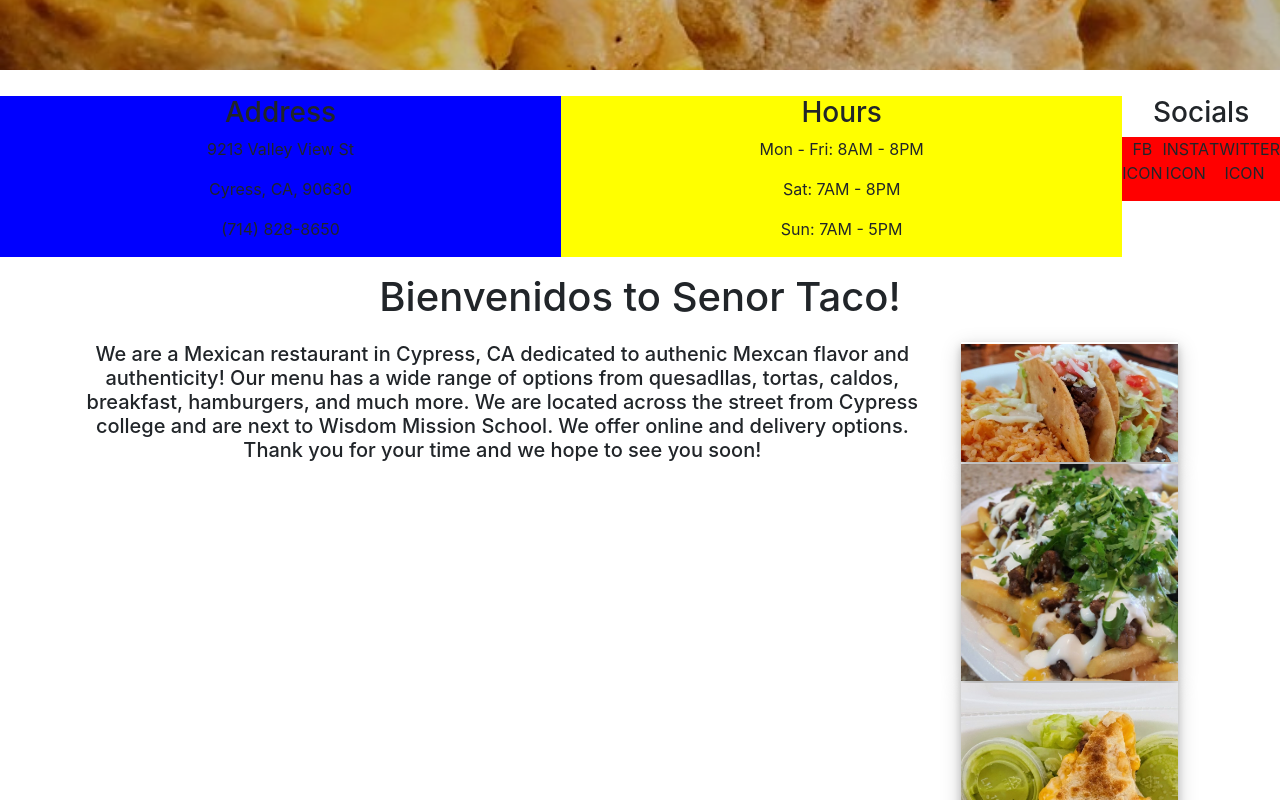
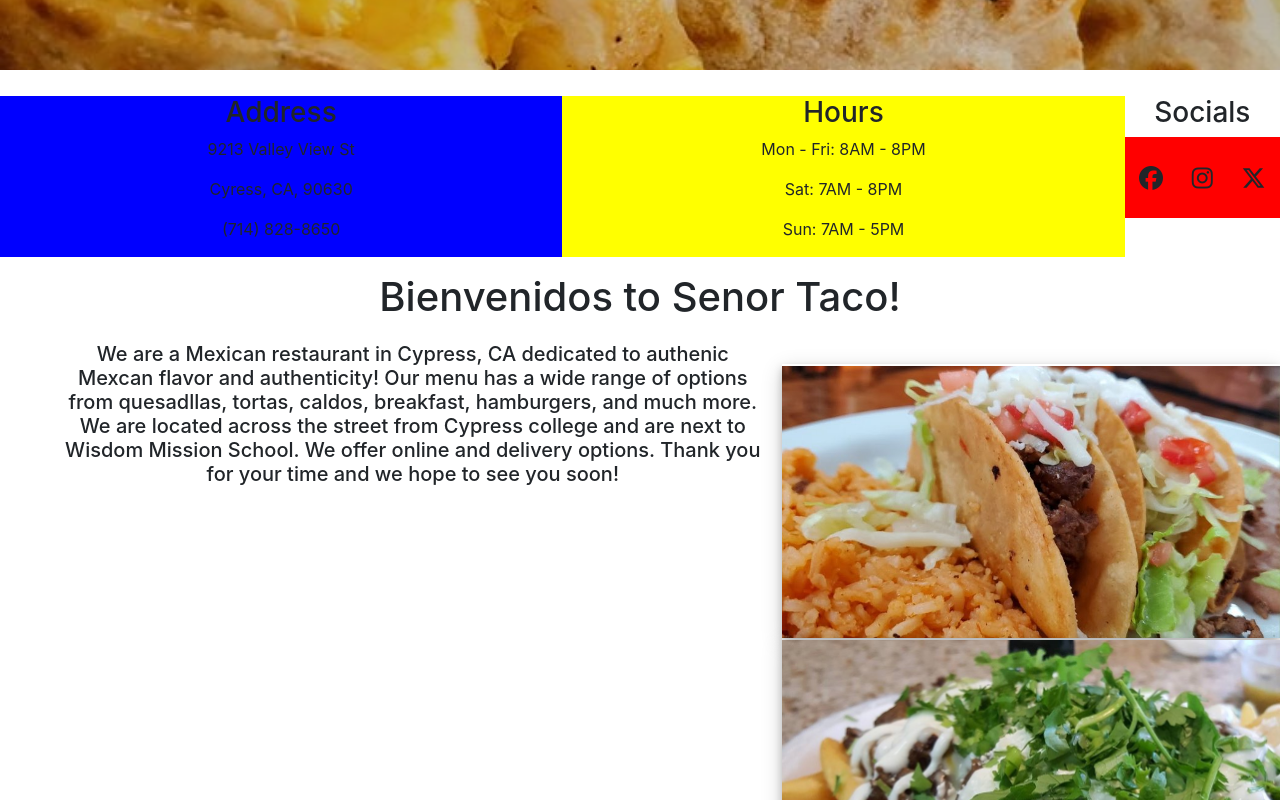
Before and after one commit to NathanielGonzalez52/SenorTaco, a React (Create React App) app: page /home in a window 1280 px wide. Shown: the part 380-1180 px from the top of the page. Built offline with nearby package versions, Linux system fonts and the light colour scheme.

Commit message:
Add font awesome icons

```diff
--- a/src/components/About.css
+++ b/src/components/About.css
@@ -10,18 +10,21 @@
 .about-text {
     padding-top: 0.8rem;
     padding-left: 5%;
+    padding-bottom: 5%;
     width: 220%;
 }
 
 .pics {
-    padding-top: 0.8rem;
+    padding-top: 2.2rem;
     padding-left: 1.3rem;
+    width: 155%;
+    /* overflow: hidden; */
 }
 
 .food {
     padding-top: 2px;
-    width: 68%;
-    display: block;
+    width: 100%;
+    /* display: block; */
     box-shadow: 0 4px 8px 0 rgba(0, 0, 0, 0.2), 0 6px 20px 0 rgba(0, 0, 0, 0.19);
 
 }
--- a/src/components/About.js
+++ b/src/components/About.js
@@ -19,7 +19,7 @@ function About() {
       <div className="pics">
         <img className="food" src="../../images/taco.jpg"></img>
         <img className="food" src="../../images/fries.jpg"></img>
-        <img className="food" src="../../images/quesa.jpg"></img>
+        {/* <img className="food" src="../../images/quesa.jpg"></img> */}
       </div>
     </div>
     </>
--- a/src/components/Navbar.css
+++ b/src/components/Navbar.css
@@ -72,7 +72,7 @@
 }
 
 .fa-bars {
-  color: #fff;
+  color: #000000;
 }
 
 .nav-links-mobile {
@@ -139,7 +139,7 @@
   }
 
   .fa-times {
-    color: #fff;
+    color: #000000;
     font-size: 2rem;
   }
 
--- a/src/components/StoreInfo.css
+++ b/src/components/StoreInfo.css
@@ -12,7 +12,7 @@
 
 .hours {
   background-color: yellow;
-  width: 100%
+  width: 100%;
 }
 
 .social-pic {
@@ -20,3 +20,7 @@
   width: 100%;
   display: flex;
 }
+
+.fa-brands {
+  padding: 2.5rem 0.9rem;
+}
--- a/src/components/StoreInfo.js
+++ b/src/components/StoreInfo.js
@@ -23,9 +23,9 @@ function StoreInfo() {
         <div className="socials info">
         <h3>Socials</h3>
         <div className="social-pic">
-            <p>FB ICON</p>
-            <p>INSTA ICON</p>
-            <p>TWITTER ICON</p>
+        <i class="fa-brands fa-facebook fa-xl"></i>
+        <i class="fa-brands fa-instagram fa-xl"></i>
+        <i class="fa-brands fa-x-twitter fa-xl"></i>
         </div>
 
         </div>
```
Also changed, not shown: src/components/Menu.js (added, +9 -0 lines), src/components/Menu.css (added).
